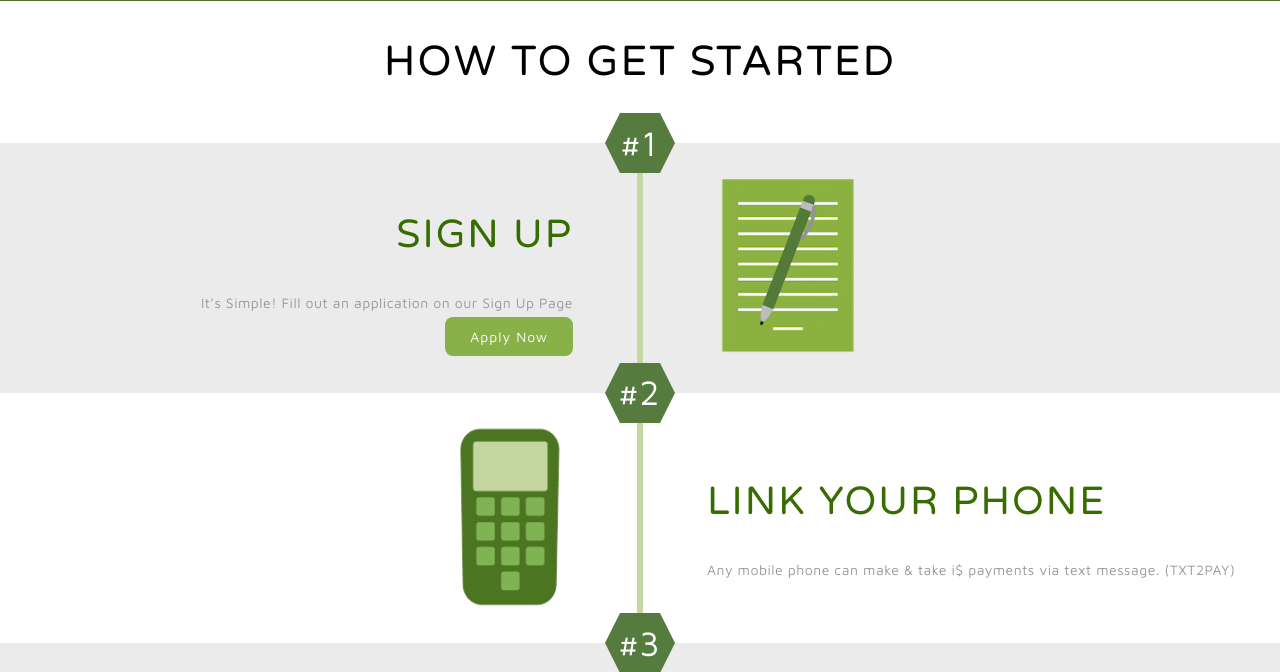
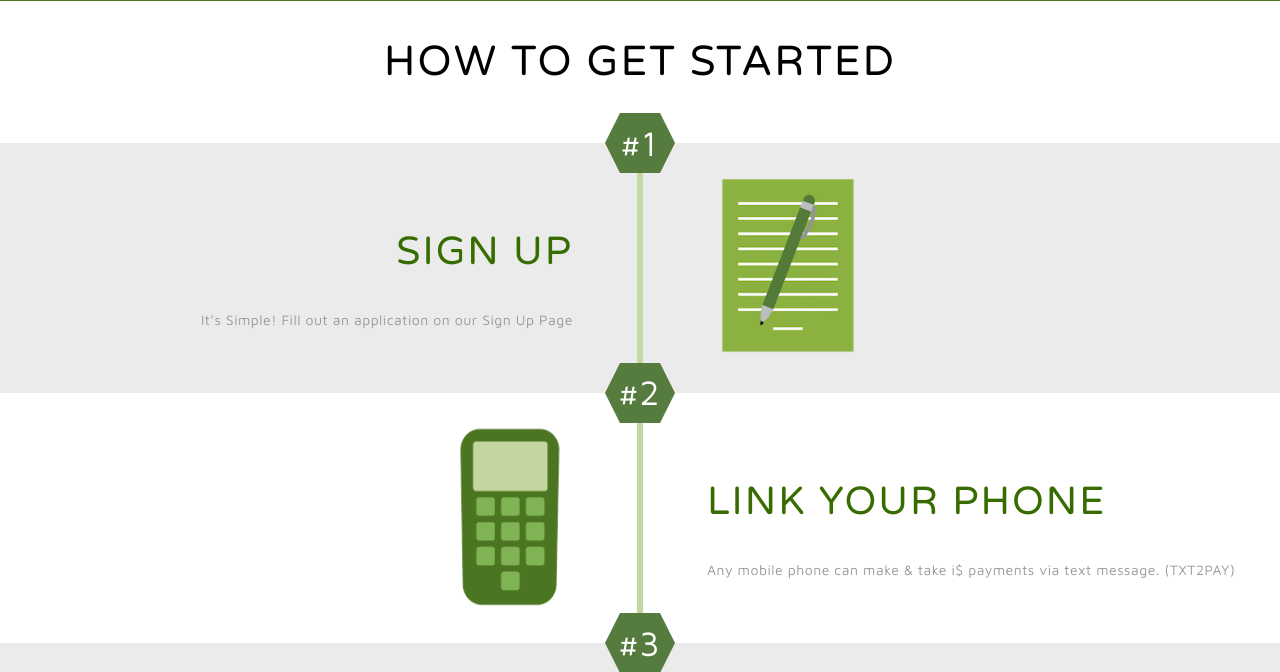
Before and after one commit to patientdev/ithacash, a PHP site: page / in a window 1280 px wide. Shown: the part 1016-1688 px from the top of the page. Run offline with PHP 8.4, Linux system fonts and the light colour scheme; some libraries are stand-ins or nearby versions.

Commit message:
Remove application buttons for the time being

```diff
--- a/css/ithacash.css
+++ b/css/ithacash.css
@@ -1,3 +1,5 @@
+.apply { display: none !important; }
+
 html, body { padding: 0; margin: 0; width: 100%; }
 
 body, button, input {
--- a/includes/header.php
+++ b/includes/header.php
@@ -31,6 +31,6 @@
 				<li><a href="#core-services">Core Services</a></li>
 				<li><a href="#accounts">Accounts</a></li>
 				<li><a href="#contact">Contact</a></li>
-				<li id="sign-up"><a href="/sign-up/" class="green-button">Sign Up</a></li>
+				<li id="sign-up" class="apply"><a href="/sign-up/" class="green-button">Sign Up</a></li>
 			</ul>
 		</header>
--- a/index.php
+++ b/index.php
@@ -195,7 +195,7 @@ include $_SERVER["DOCUMENT_ROOT"] . "/includes/header.php"; ?>
 			<div class="left">
 				<h3>Sign Up</h3>
 				<p>It&rsquo;s Simple! Fill out an application on our Sign Up Page</p>
-				<p><a href="/apply/" class="green-button">Apply Now</a></p>
+				<p><a href="/apply/" class="green-button apply">Apply Now</a></p>
 			</div>
 			<div class="right">
 				<img src="/img/howtogetstarted-sign-up.png">
@@ -424,7 +424,7 @@ include $_SERVER["DOCUMENT_ROOT"] . "/includes/header.php"; ?>
 					<li>Through PAYITFWD lines of credit</li>
 					<li>By accepting them for goods, services, or as a portion of wages.</li>
 				</ul>
-				<p><a href="" class="green-button">Join the Circuit!</a></p>
+				<p><a href="" class="green-button apply">Join the Circuit!</a></p>
 			</div>
 		</div>
 		<div id="freelance-info">
@@ -440,7 +440,7 @@ include $_SERVER["DOCUMENT_ROOT"] . "/includes/header.php"; ?>
 					<li>Bonuses + Grants</li>
 					<li>Purchases of i$</li>
 				</ul>
-				<p><a href="" class="green-button">Join the Circuit!</a></p>
+				<p><a href="" class="green-button apply">Join the Circuit!</a></p>
 			</div>
 		</div>
 		<div id="business-info">
@@ -456,7 +456,7 @@ include $_SERVER["DOCUMENT_ROOT"] . "/includes/header.php"; ?>
 					<li>Bonuses + Grants</li>
 					<li>Purchases of i$</li>
 				</ul>
-				<p><a href="" class="green-button">Join the Circuit!</a></p>
+				<p><a href="" class="green-button apply">Join the Circuit!</a></p>
 			</div>
 		</div>
 		<div id="nonprofit-info">
@@ -474,7 +474,7 @@ include $_SERVER["DOCUMENT_ROOT"] . "/includes/header.php"; ?>
 					<li>Purchases of i$</li>
 					<li>Donations of i$</li>
 				</ul>
-				<p><a href="" class="green-button">Join the Circuit!</a></p>
+				<p><a href="" class="green-button apply">Join the Circuit!</a></p>
 			</div>
 		</div>
 	</div>
```
